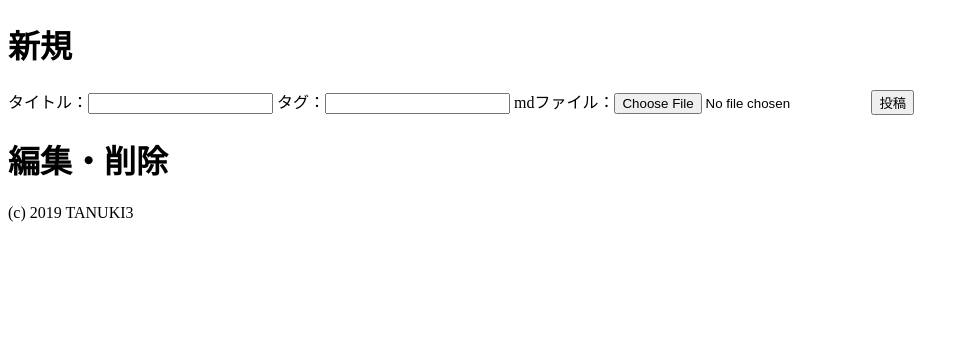
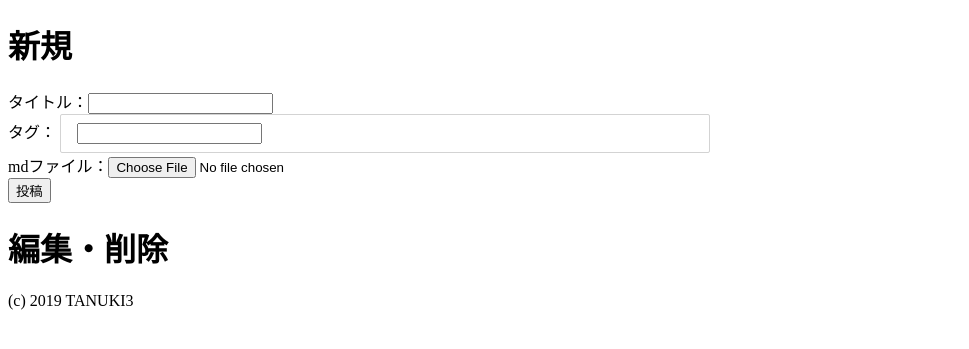
Before and after one commit to task320/Prome, a Flask app: template src/templates/console.html in a window 1280 px wide. Shown: the part 74-423 px from the top of the page, without its empty margins (0-969 px from the left). Run offline with Flask 2, Linux system fonts and the light colour scheme; the template is opened without the code that fills it, so the values that code supplies are empty.

Commit message:
投稿ページのタグ設定を改良

```diff
--- a/src/static/script/console.js
+++ b/src/static/script/console.js
@@ -10,9 +10,31 @@ function deleteContent(id){
     }
 }
 
-function postContent(){
-    let result = confirm('投稿します。よろしいですか？')
+function postMdContent(){
+    let titleElement = document.getElementById("title");
+    if(!titleElement.value){
+        alert("記事のタイトルが設定されていません。");
+        return;
+    }
+
+    let uploadFileElement = document.getElementById("uploadFile");
+    if(!uploadFileElement.value){
+        alert("Markdownファイルが指定されていません。");
+        return;
+    }
+
+
+    let result = confirm('投稿します。よろしいですか？');
     if(result){
-        document.formContent.submit()
+        let tagsElement = document.getElementById("tag-list");
+        let arrayTags = [];
+        for(let i = 0; i < tagsElement.children.length; i++){
+            arrayTags.push(tagsElement.children[i].children[0].innerText);
+        }
+        let jsonTags = JSON.stringify(arrayTags);
+        let tagsHidden = document.postContent.tags;
+        tagsHidden.value = jsonTags;
+
+        document.postContent.submit()
     }
 }
--- /dev/null
+++ b/src/static/style/scss/tag.scss
@@ -0,0 +1,37 @@
+.fake-text {
+    cursor: text;
+    width: 640px;
+    border: 1px solid lightgray;
+    border-radius: 2px;
+    padding: 4px;
+    display: inline-block;
+}
+
+.tag-list {
+    list-style-type: none;
+    display: inline;
+    padding: 4px;
+
+}
+
+.tag-input {
+    margin: 4px;
+}
+
+.tag-item {
+    display: inline-block;
+    background-color: black;
+    padding-top: 4px;
+    padding-left: 8px;
+    padding-right: 2px;
+    padding-bottom: 2px;
+    border-radius: 16px;
+    color: white;
+}
+
+.tag-remove {
+    margin: 2px;
+    border-color: transparent;
+    background-color: transparent;
+    color: white;
+}
--- /dev/null
+++ b/src/static/style/tag.css
@@ -0,0 +1,36 @@
+.fake-text {
+  cursor: text;
+  width: 640px;
+  border: 1px solid lightgray;
+  border-radius: 2px;
+  padding: 4px;
+  display: inline-block;
+}
+
+.tag-list {
+  list-style-type: none;
+  display: inline;
+  padding: 4px;
+}
+
+.tag-input {
+  margin: 4px;
+}
+
+.tag-item {
+  display: inline-block;
+  background-color: black;
+  padding-top: 4px;
+  padding-left: 8px;
+  padding-right: 2px;
+  padding-bottom: 2px;
+  border-radius: 16px;
+  color: white;
+}
+
+.tag-remove {
+  margin: 2px;
+  border-color: transparent;
+  background-color: transparent;
+  color: white;
+}
--- a/src/templates/console.html
+++ b/src/templates/console.html
@@ -3,17 +3,33 @@
     <head>
         <meta charset="UTF-8">
         <script src="{{ url_for('static', filename='script/console.js') }}"></script>
+        <script src="{{ url_for('static', filename='script/tag.js') }}"></script>
+        <link href="{{ url_for('static', filename='style/tag.css') }}" rel="stylesheet">
         <title>Prome Console</title>
     </head>
     <body>
         {% include "include/header.html" %}
         <h1>新規</h1>
         <div>
-            <form name="postContent" enctype="multipart/form-data" method="POST" action="{{ url_for('router.file', proc='post') }}">
-                タイトル：<input name="title" type="text" />
-                タグ：<input name="tags" type="text" />
-                mdファイル：<input name="uploadFile" type="file" />
-                <button onclick="postContent()">投稿</button>
+            <form name="postContent" onsubmit="return false;" enctype="multipart/form-data" method="POST" action="{{ url_for('router.file', proc='post') }}">
+                <div>
+                    タイトル：<input id="title" name="title" type="text" />
+                </div>
+                <div>
+                    タグ：
+                    <div class="fake-text" onclick="forcusInput();">
+                        <ul class="tag-list" id="tag-list">
+                        </ul>
+                        <input id="tag-input" class ="tag-input" type="text" onkeydown="tagInputKeydwon(event);"/>
+                    </div>
+                    <input type="hidden" name="tags" value="" />
+                </div>
+                <div>
+                    mdファイル：<input id="uploadFile" name="uploadFile" type="file" />
+                </div>
+                <div>
+                    <button type="button" onclick="postMdContent();">投稿</button>
+                </div>
             </form>
         </div>
         <h1>編集・削除</h1>
```
Also changed, not shown: src/static/script/tag.js (added, +38 -0 lines).
